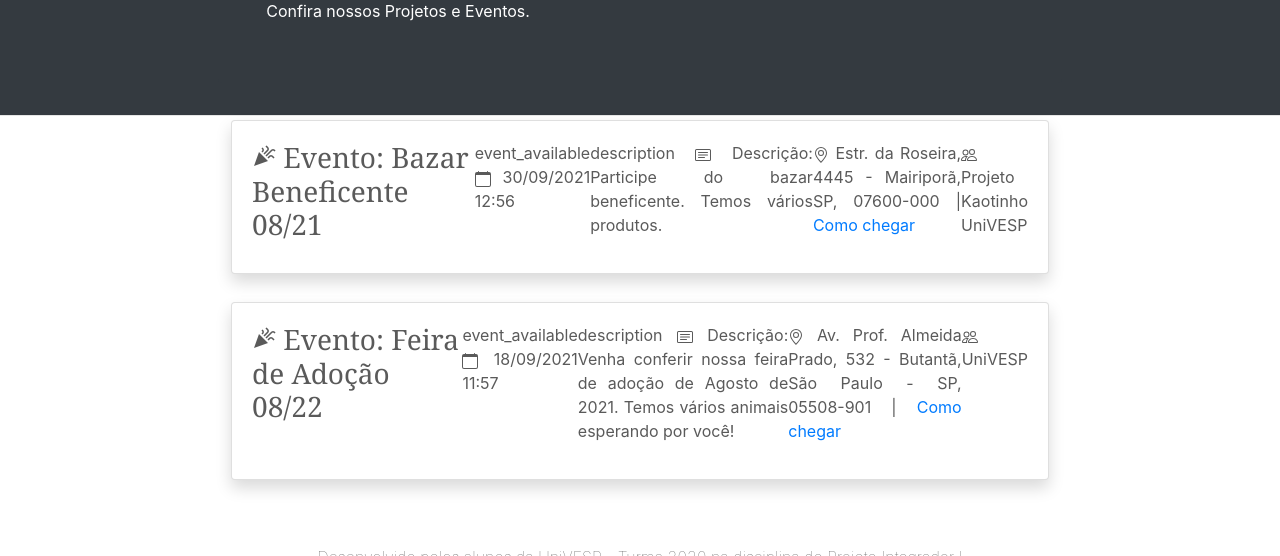
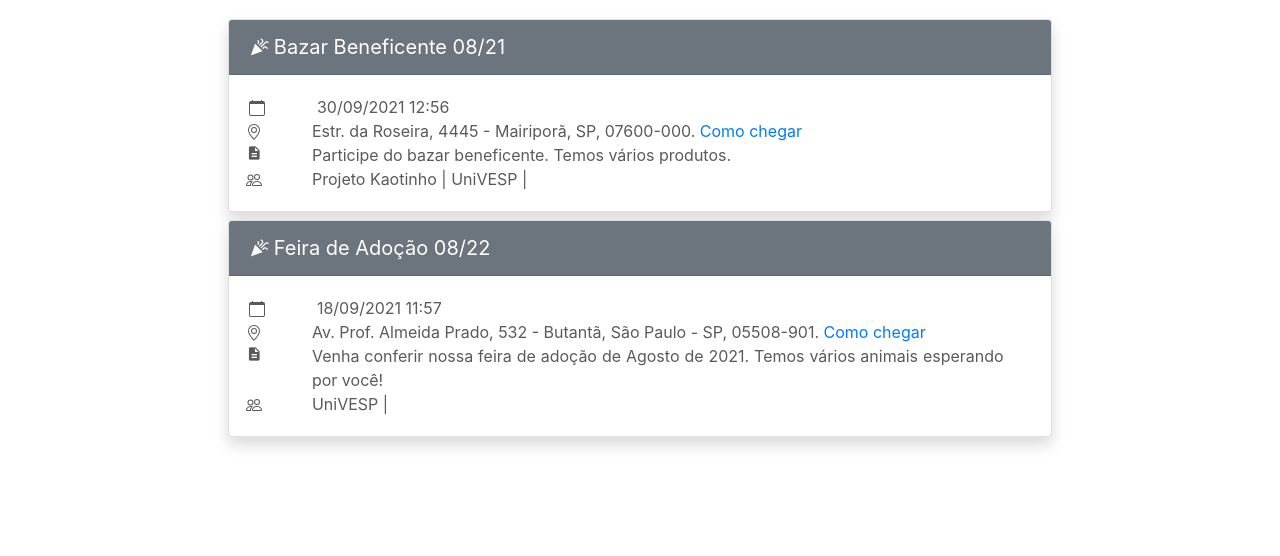
Before and after one commit to bruno-caldas/pi_univesp_jacana, a Django app: page /abrigo/eventos in a window 1280 px wide. Shown: the part 253-809 px from the top of the page. After the commit the page ends 701 px from the top, so only its background shows below. Run offline with Django 3.2, Linux system fonts and the light colour scheme; data comes from the database, SQL or seed files in the repository; some libraries are stand-ins or nearby versions.

Commit message:
feat: Alterações e melhorias em Eventos e Projetos

```diff
--- a/eventos/templates/eventos/eventos.html
+++ b/eventos/templates/eventos/eventos.html
@@ -2,54 +2,70 @@
 {% load static %}
 
 {% block content %}
-<header class="blog-header bg-dark justify-content-center align-items-center m-0 p-0">
-    <div class="row flex-nowrap justify-content-center align-items-center">
-        <div class="col-md-8 pt-1">
-            <div class="jumbotron p-3 p-md-5 text-white rounded bg-dark">
-                <h2 class="display-4 font-italic">
-                    <img class="rounded-circle d-md-show" src="https://piunivesp.s3.sa-east-1.amazonaws.com/media/evento2.svg" alt="eventos" width="140" height="140">
-                    Projetos e Eventos
-                </h2>
-                <p class="my-3">Confira nossos Projetos e Eventos.</p>
+
+<div class="container-fluid">
+<!-- Cabeçalho da página -->
+  <div class="row justify-content-center jumbotron jumbotron-fluid bg-secondary mt-4 py-4">
+    <div class="col-auto">
+      <img class="univesp-kaotinho img-fluid rounded mx-auto d-block" src="https://piunivesp.s3.sa-east-1.amazonaws.com/media/evento2.svg" alt="Univesp e Kaotinho" width="90px">
+    </div>
+    <div class="col-md-8 text-white">
+      <h2 class="display-5 font-italic">Projetos e Eventos</h1>
+      <p class="lead">Participe dos Projetos e Eventos!</p>
+    </div>
+  </div><!-- Fim do cabeçalho -->
+<!-- Conteúdo Principal -->
+  <div class="row justify-content-center mt-0">
+    <div class="col-md-8 border-secondy justify-content-start">
+      {% for evento in eventos %}
+      <div class="card mt-2 shadow">
+        <div class="card-header bg-secondary align-middle text-white">
+          <span class="material-icons align-middle fs-5">celebration</span>
+          <span class="align-middle card=title fs-5">{{ evento.nome_evento }}</span>
+        </div>
+        <div class="card-body">
+          <div class="row justify-content-start">
+            <div class="col-1 fs-6">
+              <svg class="fs-6" xmlns="http://www.w3.org/2000/svg" width="16" height="16" fill="currentColor" class="bi bi-calendar" viewBox="0 0 16 16"><path d="M3.5 0a.5.5 0 0 1 .5.5V1h8V.5a.5.5 0 0 1 1 0V1h1a2 2 0 0 1 2 2v11a2 2 0 0 1-2 2H2a2 2 0 0 1-2-2V3a2 2 0 0 1 2-2h1V.5a.5.5 0 0 1 .5-.5zM1 4v10a1 1 0 0 0 1 1h12a1 1 0 0 0 1-1V4H1z"/></svg>
+            </div>
+            <div class="col fs-6">
+              <p class="card-text fs-6">{{ evento.get_data_evento }}</p>
+            </div>
+            <div class="row justify-content-start">
+              <div class="col-1 fs-6">
+                <svg class="fs-6" xmlns="http://www.w3.org/2000/svg" width="16" height="16" fill="currentColor" class="bi bi-geo-alt" viewBox="0 0 16 16"><path d="M12.166 8.94c-.524 1.062-1.234 2.12-1.96 3.07A31.493 31.493 0 0 1 8 14.58a31.481 31.481 0 0 1-2.206-2.57c-.726-.95-1.436-2.008-1.96-3.07C3.304 7.867 3 6.862 3 6a5 5 0 0 1 10 0c0 .862-.305 1.867-.834 2.94zM8 16s6-5.686 6-10A6 6 0 0 0 2 6c0 4.314 6 10 6 10z"/><path d="M8 8a2 2 0 1 1 0-4 2 2 0 0 1 0 4zm0 1a3 3 0 1 0 0-6 3 3 0 0 0 0 6z"/></svg>
+              </div>
+              <div class="col fs-6">
+                <p class="card-text fs-6">{{ evento.local_evento }}. <a href="https://www.google.com.br/maps/place/{{ evento.local_evento }}" target="_blank">Como chegar</a></p>
               </div>
             </div>
+            <div class="row">
+              <div class="col-1 fs-6">
+                <span class="material-icons fs-6">description</span>
               </div>
-</header>
-
-{% for evento in eventos %}
-    <div class="row justify-content-center m-1">
-        <div class="col-md-8">
-            <div class="card flex-lg-row mb-4 shadow h-lg-250">
-                <div class="card-body d-flex">
-                    <h3 class="mb-0 w-100">
-                        <span class="material-icons">celebration</span>
-                        Evento: {{ evento.nome_evento }}
-                    </h3>
-                    <p>
-                        <span class="material-icons-round">event_available</span>
-                        <svg xmlns="http://www.w3.org/2000/svg" width="16" height="16" fill="currentColor" class="bi bi-calendar" viewBox="0 0 16 16"><path d="M3.5 0a.5.5 0 0 1 .5.5V1h8V.5a.5.5 0 0 1 1 0V1h1a2 2 0 0 1 2 2v11a2 2 0 0 1-2 2H2a2 2 0 0 1-2-2V3a2 2 0 0 1 2-2h1V.5a.5.5 0 0 1 .5-.5zM1 4v10a1 1 0 0 0 1 1h12a1 1 0 0 0 1-1V4H1z"/></svg>
-                        {{ evento.get_data_evento }}
-                    </p>
-                    <p class="card-text mb-auto w-100">
-                        <span class="material-icons-round">description</span>
-                        <svg xmlns="http://www.w3.org/2000/svg" width="16" height="16" fill="currentColor" class="bi bi-card-text" viewBox="0 0 16 16"><path d="M14.5 3a.5.5 0 0 1 .5.5v9a.5.5 0 0 1-.5.5h-13a.5.5 0 0 1-.5-.5v-9a.5.5 0 0 1 .5-.5h13zm-13-1A1.5 1.5 0 0 0 0 3.5v9A1.5 1.5 0 0 0 1.5 14h13a1.5 1.5 0 0 0 1.5-1.5v-9A1.5 1.5 0 0 0 14.5 2h-13z"/><path d="M3 5.5a.5.5 0 0 1 .5-.5h9a.5.5 0 0 1 0 1h-9a.5.5 0 0 1-.5-.5zM3 8a.5.5 0 0 1 .5-.5h9a.5.5 0 0 1 0 1h-9A.5.5 0 0 1 3 8zm0 2.5a.5.5 0 0 1 .5-.5h6a.5.5 0 0 1 0 1h-6a.5.5 0 0 1-.5-.5z"/></svg>
-                        Descrição: {{ evento.descricao_evento }}</p>
-                    <p>
-                        <svg xmlns="http://www.w3.org/2000/svg" width="16" height="16" fill="currentColor" class="bi bi-geo-alt" viewBox="0 0 16 16"><path d="M12.166 8.94c-.524 1.062-1.234 2.12-1.96 3.07A31.493 31.493 0 0 1 8 14.58a31.481 31.481 0 0 1-2.206-2.57c-.726-.95-1.436-2.008-1.96-3.07C3.304 7.867 3 6.862 3 6a5 5 0 0 1 10 0c0 .862-.305 1.867-.834 2.94zM8 16s6-5.686 6-10A6 6 0 0 0 2 6c0 4.314 6 10 6 10z"/><path d="M8 8a2 2 0 1 1 0-4 2 2 0 0 1 0 4zm0 1a3 3 0 1 0 0-6 3 3 0 0 0 0 6z"/></svg>
-                        {{ evento.local_evento }} | <a href="https://www.google.com.br/maps/place/{{ evento.local_evento }}" target="_blank">Como chegar</a>
-                    </p>
-                    <p>
-                        <svg xmlns="http://www.w3.org/2000/svg" width="16" height="16" fill="currentColor" class="bi bi-people" viewBox="0 0 16 16"><path d="M15 14s1 0 1-1-1-4-5-4-5 3-5 4 1 1 1 1h8zm-7.978-1A.261.261 0 0 1 7 12.996c.001-.264.167-1.03.76-1.72C8.312 10.629 9.282 10 11 10c1.717 0 2.687.63 3.24 1.276.593.69.758 1.457.76 1.72l-.008.002a.274.274 0 0 1-.014.002H7.022zM11 7a2 2 0 1 0 0-4 2 2 0 0 0 0 4zm3-2a3 3 0 1 1-6 0 3 3 0 0 1 6 0zM6.936 9.28a5.88 5.88 0 0 0-1.23-.247A7.35 7.35 0 0 0 5 9c-4 0-5 3-5 4 0 .667.333 1 1 1h4.216A2.238 2.238 0 0 1 5 13c0-1.01.377-2.042 1.09-2.904.243-.294.526-.569.846-.816zM4.92 10A5.493 5.493 0 0 0 4 13H1c0-.26.164-1.03.76-1.724.545-.636 1.492-1.256 3.16-1.275zM1.5 5.5a3 3 0 1 1 6 0 3 3 0 0 1-6 0zm3-2a2 2 0 1 0 0 4 2 2 0 0 0 0-4z"/></svg>
+              <div class="col fs-6">
+                <p class="card-text fs-6">{{ evento.descricao_evento }}</p>
+              </div>
+            </div>
+            <div class="row">
+              <div class="col-1 fs-6">
+                <svg class="fs-6" xmlns="http://www.w3.org/2000/svg" width="16" height="16" fill="currentColor" class="bi bi-people" viewBox="0 0 16 16"><path d="M15 14s1 0 1-1-1-4-5-4-5 3-5 4 1 1 1 1h8zm-7.978-1A.261.261 0 0 1 7 12.996c.001-.264.167-1.03.76-1.72C8.312 10.629 9.282 10 11 10c1.717 0 2.687.63 3.24 1.276.593.69.758 1.457.76 1.72l-.008.002a.274.274 0 0 1-.014.002H7.022zM11 7a2 2 0 1 0 0-4 2 2 0 0 0 0 4zm3-2a3 3 0 1 1-6 0 3 3 0 0 1 6 0zM6.936 9.28a5.88 5.88 0 0 0-1.23-.247A7.35 7.35 0 0 0 5 9c-4 0-5 3-5 4 0 .667.333 1 1 1h4.216A2.238 2.238 0 0 1 5 13c0-1.01.377-2.042 1.09-2.904.243-.294.526-.569.846-.816zM4.92 10A5.493 5.493 0 0 0 4 13H1c0-.26.164-1.03.76-1.724.545-.636 1.492-1.256 3.16-1.275zM1.5 5.5a3 3 0 1 1 6 0 3 3 0 0 1-6 0zm3-2a2 2 0 1 0 0 4 2 2 0 0 0 0-4z"/></svg>
+              </div>
+              <div class="col fs-6">
               {% if evento.get_parceiros %}
                 {% for parceiro in evento.get_parceiros %}
-                            {{ parceiro }}
+                <span class="card-text fs-6">{{ parceiro }} |</span>
                 {% endfor %}
               {% endif %}
-                    </p>
+              </div>
             </div>
           </div>
         </div>
       </div>
       {% endfor %}
+    </div><!-- Fim row-->
+  </div><!-- Fim do Conteúdo principal -->
+
 </div>
+
 {% endblock %}
```
Also changed, not shown: eventos/templates/eventos/eventos2.html (added, +55 -0 lines), parceiros/templates/parceiros/parceiros2.html (deleted, +0 -38 lines). Lines whose indentation alone changed are shown as unchanged.
